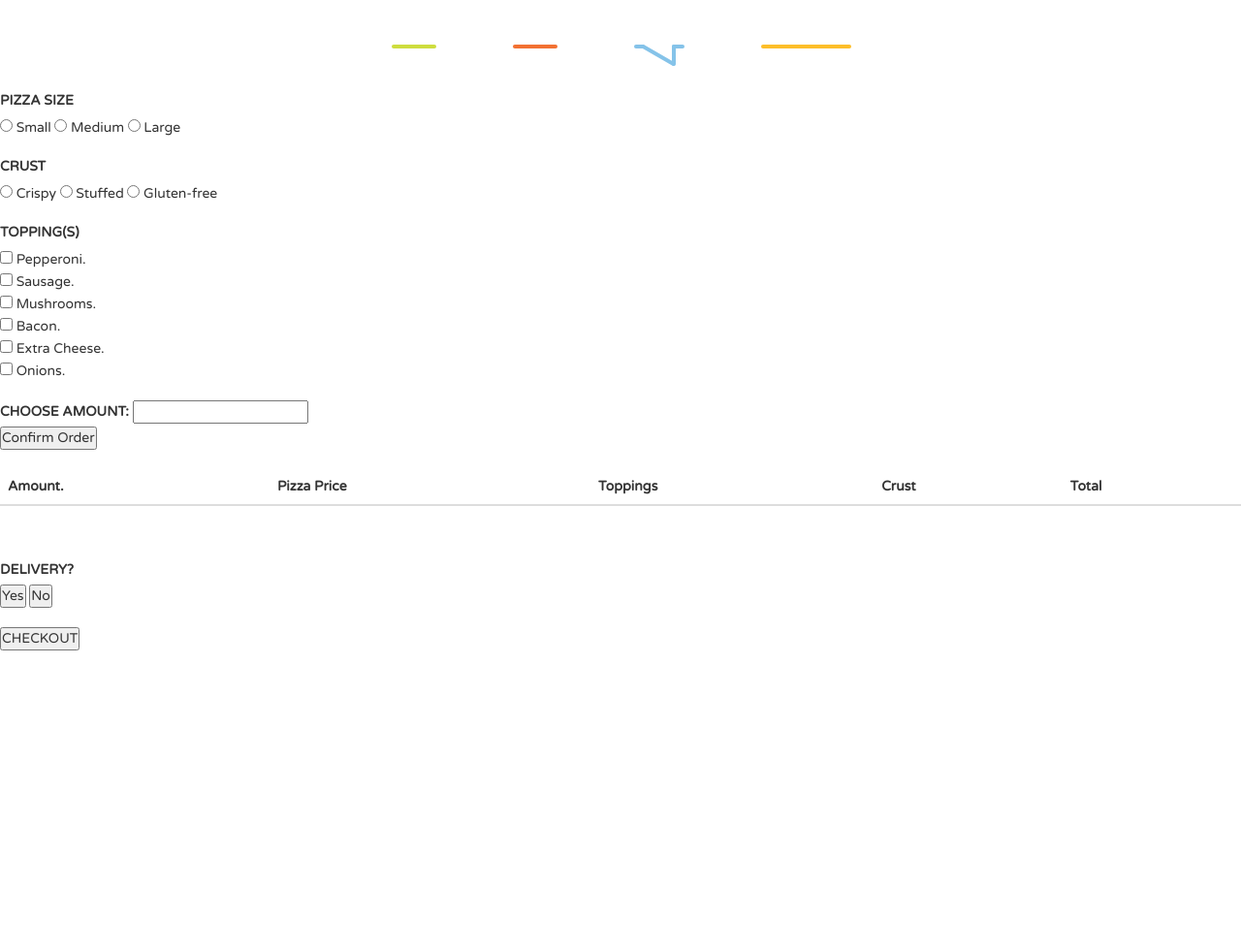
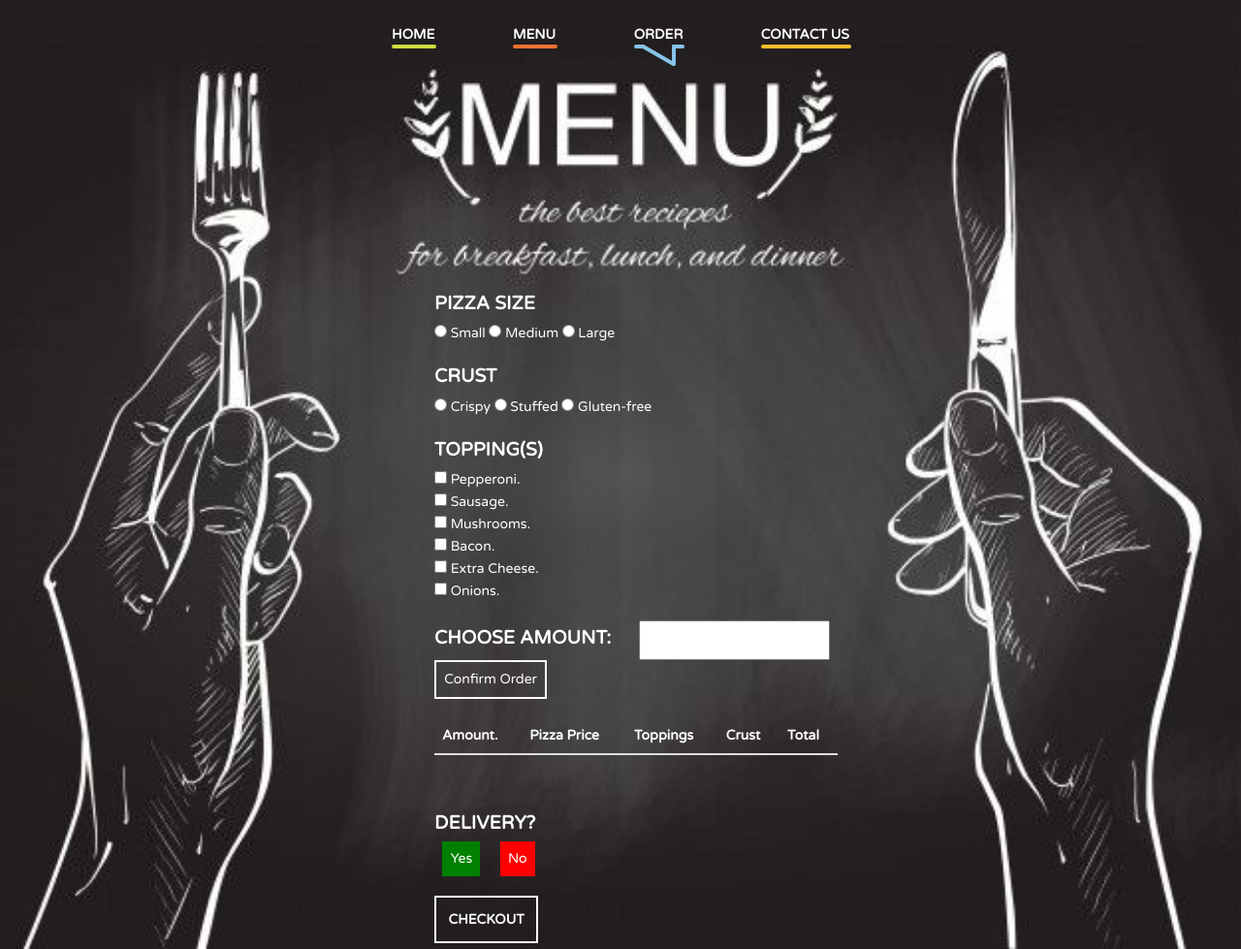
Before and after one commit to NinaWendy/The-Snack-Hack, a plain HTML site: page order.html in a window 1280 px wide. Shown: the whole page at 97% size. Before the commit the page ends 800 px from the top, so only its background shows below. Drawn offline with nearby package versions, Linux system fonts and the light colour scheme; a script that the page names is missing; a web font is replaced by a local one.

Commit message:
styling:style order page

```diff
--- a/style.css
+++ b/style.css
@@ -249,15 +249,17 @@ h3 {
     margin-top: 2%;
     margin-bottom: 4%;
 }
-.overview{
-	background-image: linear-gradient( rgba(0, 0, 0, 0.5), rgba(0, 0, 0, 0.5) ), url('./assets/knead3.jpg');
+
+.overview {
+    background-image: linear-gradient(rgba(0, 0, 0, 0.5), rgba(0, 0, 0, 0.5)), url('./assets/knead3.jpg');
     background-repeat: no-repeat;
     background-position: fixed;
     top: 0;
     background-size: 100%;
     height: 100vh;
 }
-.o{
+
+.o {
     color: white;
     width: fit-content;
     float: right;
@@ -271,7 +273,8 @@ h3 {
     text-align: center;
 
 }
-.d{
+
+.d {
     color: white;
     width: fit-content;
     float: right;
@@ -283,26 +286,30 @@ h3 {
     background-color: transparent;
     transform: rotate(45deg);
 }
-#reservation{
+
+#reservation {
     margin: 0;
     padding: 0;
     color: black;
     margin-left: 7%;
 }
-h4{
+
+h4 {
     font-size: 3vw;
     font-weight: bold;
     text-align: center;
     margin-top: 2%;
 }
-.res{
+
+.res {
     margin-top: 4%;
     width: 15%;
     margin-right: 2%;
     margin-left: 1%;
     border: 2px solid black;
 }
-.res-btn{
+
+.res-btn {
     margin-top: 4%;
     width: 15%;
     background-color: black;
@@ -310,7 +317,8 @@ h4{
     color: white;
     font-size: 1.2vw;
 }
-.displays{
+
+.displays {
     display: -ms-grid;
     columns: 3;
     margin-top: 4%;
@@ -318,21 +326,24 @@ h4{
     width: 100%;
 
 }
-.displays img{
+
+.displays img {
     width: 100%;
 }
-.private{
+
+.private {
     text-align: center;
     margin-top: 5%;
 }
-blockquote{
+
+blockquote {
     margin-left: 25%;
     margin-right: 25%;
     margin-top: 3%;
     color: rgb(59, 59, 59);
 }
 
-.contact-btn{
+.contact-btn {
     padding: 1%;
     padding-left: 2%;
     padding-right: 2%;
@@ -343,13 +354,15 @@ blockquote{
     margin-top: 3%;
     margin-bottom: 4%;
 }
-.assure{
+
+.assure {
     width: 100%;
 }
-h6{
+
+h6 {
     background-color: black;
     color: white;
-	font-size:2vw;
+    font-size: 2vw;
     text-align: center;
     margin-top: -1%;
     padding-top: 4%;
@@ -357,7 +370,8 @@ h6{
     font-family: 'openSans';
 
 }
-.foot{
+
+.foot {
     color: white;
     background-color: black;
     margin-top: -1%;
@@ -366,18 +380,22 @@ h6{
     height: 55vh;
     justify-content: space-between;
 }
-.left{
+
+.left {
     margin-left: 20%;
     margin-top: 5%;
 }
-.right{
+
+.right {
     margin-top: 5%;
     margin-right: 20%;
 }
-.social{
+
+.social {
     width: 100%;
 }
-footer{
+
+footer {
     padding-top: 2%;
     background-color: black;
     color: white;
@@ -385,15 +403,18 @@ footer{
     justify-content: space-between;
     padding-bottom: 2%;
 }
-.start{
+
+.start {
     margin-left: 20%;
     font-size: 1vw;
 }
-.end{
+
+.end {
     font-size: 1.3vw;
     margin-right: 25%;
 }
-.sub{
+
+.sub {
     padding: 2%;
     padding-left: 20%;
     padding-right: 20%;
@@ -406,7 +427,8 @@ footer{
     text-align: center;
 
 }
-.sub-btn{
+
+.sub-btn {
     padding: 2%;
     padding-left: 35%;
     padding-right: 37%;
@@ -416,11 +438,74 @@ footer{
     border: 2px solid white;
     text-align: center;
 }
+
 /* menu.html */
-.menu-order{
+.menu-order {
     background-image: url("./assets/FREE!\ Trifold\ +\ Italian\ Food\ Menu.jpeg");
     background-repeat: no-repeat;
     background-size: 100%;
     width: 100%;
     height: 400vh;
 }
+
+/* order.html */
+.menu {
+    background-image: url('./assets/Premium\ Vector\ _\ Vector\ hands\ holding\ a\ knife\ and\ fork.jpeg');
+    background-repeat: no-repeat;
+    background-size: 100%;
+    height: 160vh;
+}
+
+form {
+    padding-top: 16%;
+    color: white;
+    margin-left: 35%;
+}
+
+label {
+    font-weight: bold;
+    font-size: 1.5vw;
+}
+
+input {
+    margin-left: 3%;
+    padding: 1%;
+}
+
+#amt {
+    color: black;
+}
+
+#yes {
+    padding: 1%;
+    background-color: green;
+    border: none;
+    margin-left: 1%;
+    margin-right: 2%;
+}
+
+#no {
+    background-color: red;
+    padding: 1%;
+    border: none;
+}
+
+#confirm {
+    padding: 1%;
+    background-color: transparent;
+    border: 2px solid white;
+    color: white;
+    margin-left: 0%;
+}
+
+#checkout {
+    padding: 1.5%;
+    background-color: transparent;
+    border: 2px solid white;
+    color: white;
+    font-weight: bold;
+}
+
+.table {
+    width: 50%;
+}
```
Lines whose indentation alone changed are shown as unchanged.
